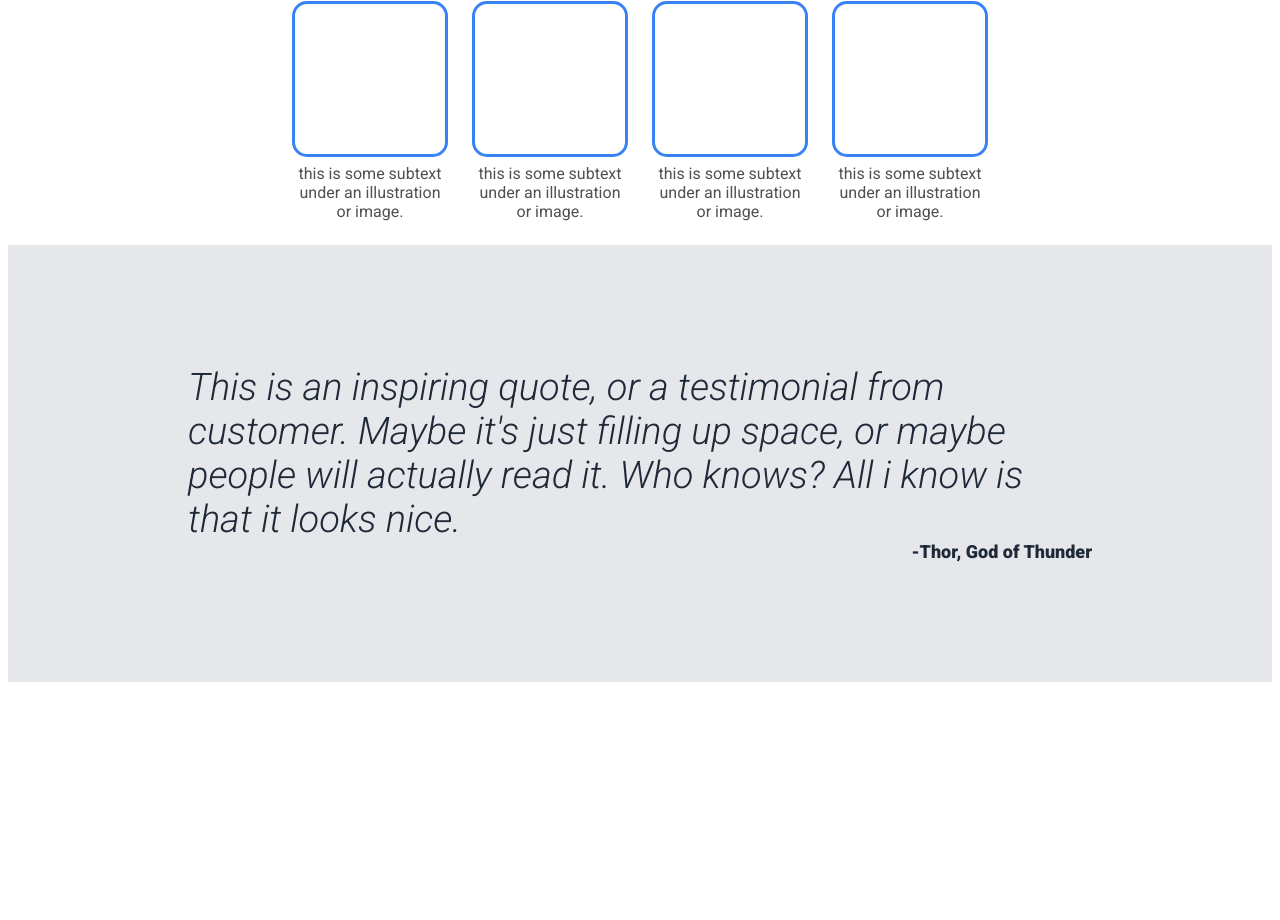
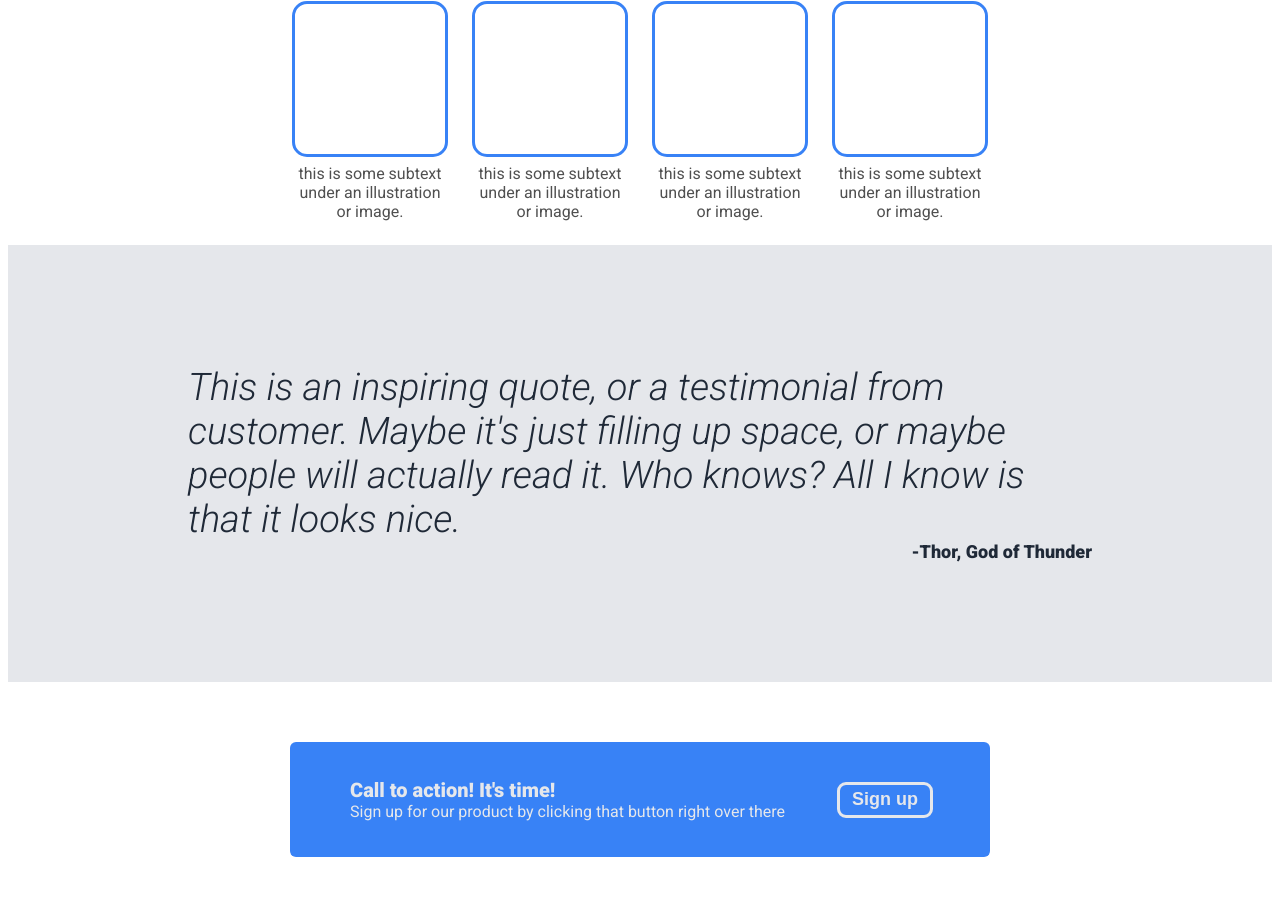
Before and after one commit to mlorenzm/landing-page, a plain HTML site: page index.html in a window 1280 px wide. Shown: the part 417-1337 px from the top of the page. Before the commit the page ends 1107 px from the top, so only its background shows below. Drawn offline with Linux system fonts and the light colour scheme.

Commit message:
Add section 4

```diff
--- a/index.html
+++ b/index.html
@@ -53,8 +53,19 @@
             </div>
     </div>
     <div class="section-three">
-        <div class="quote">This is an inspiring quote, or a testimonial from customer. Maybe it's just filling up space, or maybe people will actually read it. Who knows? All i know  is that it looks nice.</div>
+        <div class="quote">This is an inspiring quote, or a testimonial from customer. Maybe it's just filling up space, or maybe people will actually read it. Who knows? All I know  is that it looks nice.</div>
         <div class="author">-Thor, God of Thunder</div>
+    </div>
+    <div class="section-four">
+        <div class="call-wrap">
+            <div class="call">
+                <div class="call-left">
+                    <div class="call-title">Call to action! It's time!</div>
+                    <div class="call-text">Sign up for our product by clicking that button right over there</div>
+                </div>
+                <button class="call-signup">Sign up</button>
+             </div>
+        </div>
     </div>
 </body>
 </html>
--- a/styles.css
+++ b/styles.css
@@ -138,3 +138,48 @@ ul{
     color: #1F2937;
     font-size: 18px;
 }
+.section-four{
+    display:flex;
+    justify-content: center;
+    padding: 60px;
+
+}
+.call-wrap{
+    width:700px;
+}
+.call{
+    background-color: #3882F6;
+    border-radius: 6px;
+    padding:36px 60px;
+    display: flex;
+    justify-content: space-between;
+    align-items: center;
+    gap: 8px;
+}
+.call-left{
+    display:flex;
+    flex-direction: column;
+}
+.call-title{
+    color: #E5E7EB;
+    font-weight: bold;
+    font-size: 20px;
+}
+.call-text{
+    color:#E5E7EB;
+    font-size: 16px;
+}
+.call-signup{
+    background-color: #3882F6;
+    width: 90px;
+    height: 30px;
+    color: #E5E7EB;
+    border: none;
+    outline: solid 3px;
+    outline-color: #E5E7EB;
+    align-self: flex-start;
+    font-weight: bold;
+    font-size: 18px;
+    border-radius: 6px;
+    align-self: center;
+}
```
